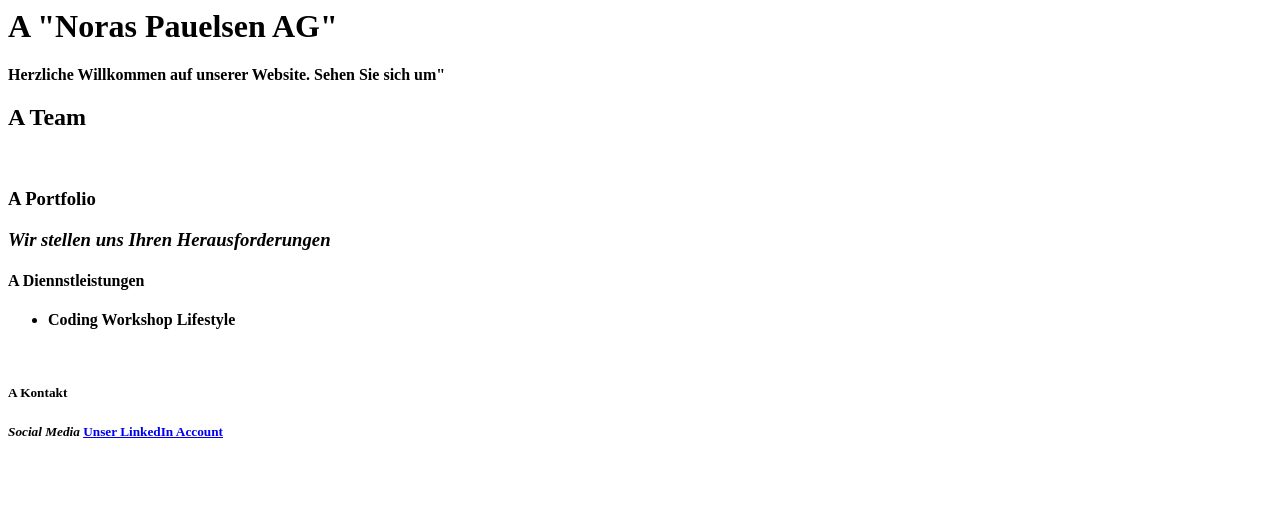
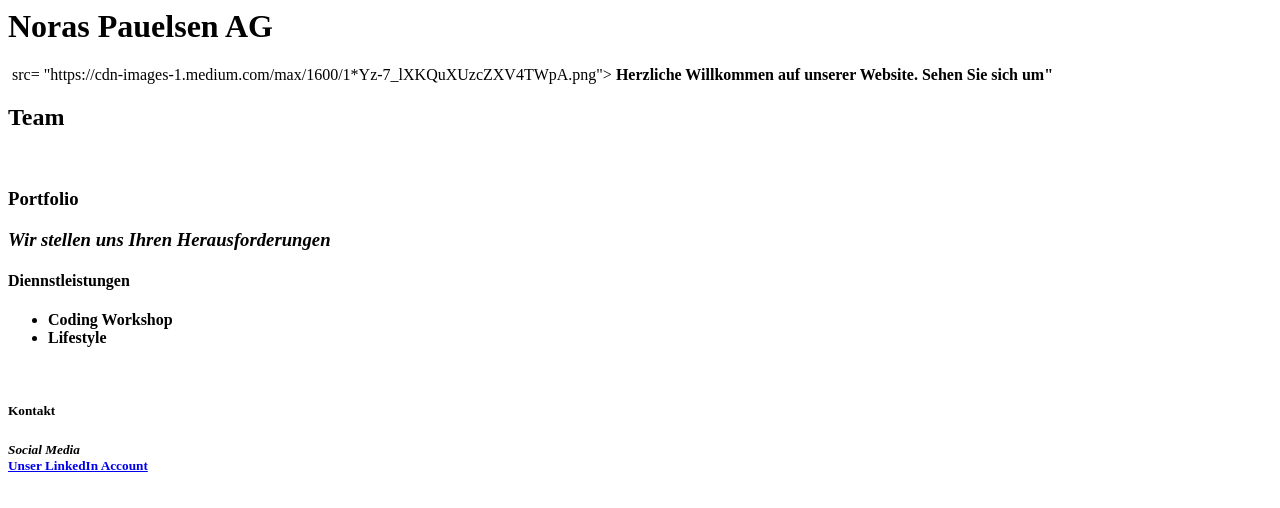
Before and after one commit to NorrisPau/NorrisPau.github.io, a plain HTML site: page index.html in a window 1280 px wide. Drawn offline with Linux system fonts and the light colour scheme.

Commit message:
adding html

```diff
--- a/index.html
+++ b/index.html
@@ -3,19 +3,23 @@
 
 </head>
 <body>
-  <h1>A "Noras Pauelsen AG"</h1>
+  <h1> Noras Pauelsen AG</h1>
+  <img> src= "https://cdn-images-1.medium.com/max/1600/1*Yz-7_lXKQuXUzcZXV4TWpA.png">
   <strong> Herzliche Willkommen auf unserer Website. Sehen Sie sich um" </strong>
   <br/>
-<h2>A Team </h2>
+<h2> Team </h2>
 <br/>
-<h3>A Portfolio <h3/>
+<h3> Portfolio <h3/>
   <em> Wir stellen uns Ihren Herausforderungen </em>
   <br/>
-<h4>A Diennstleistungen <h4/>
-  <ul> <li> Coding Workshop </li< <li> Lifestyle </li> </ul>
+<h4> Diennstleistungen <h4/>
+  <ul> <li> Coding Workshop </li<
+      <br/>
+    <li> Lifestyle </li> </ul>
   <br/>
-  <h5>A Kontakt <h5/>
+  <h5> Kontakt <h5/>
     <em> Social Media </em>
+    <br/>
     <a href="https://www.linkedin.com/in/nora-p/" >Unser LinkedIn Account </a>
     <br/>
 
```
